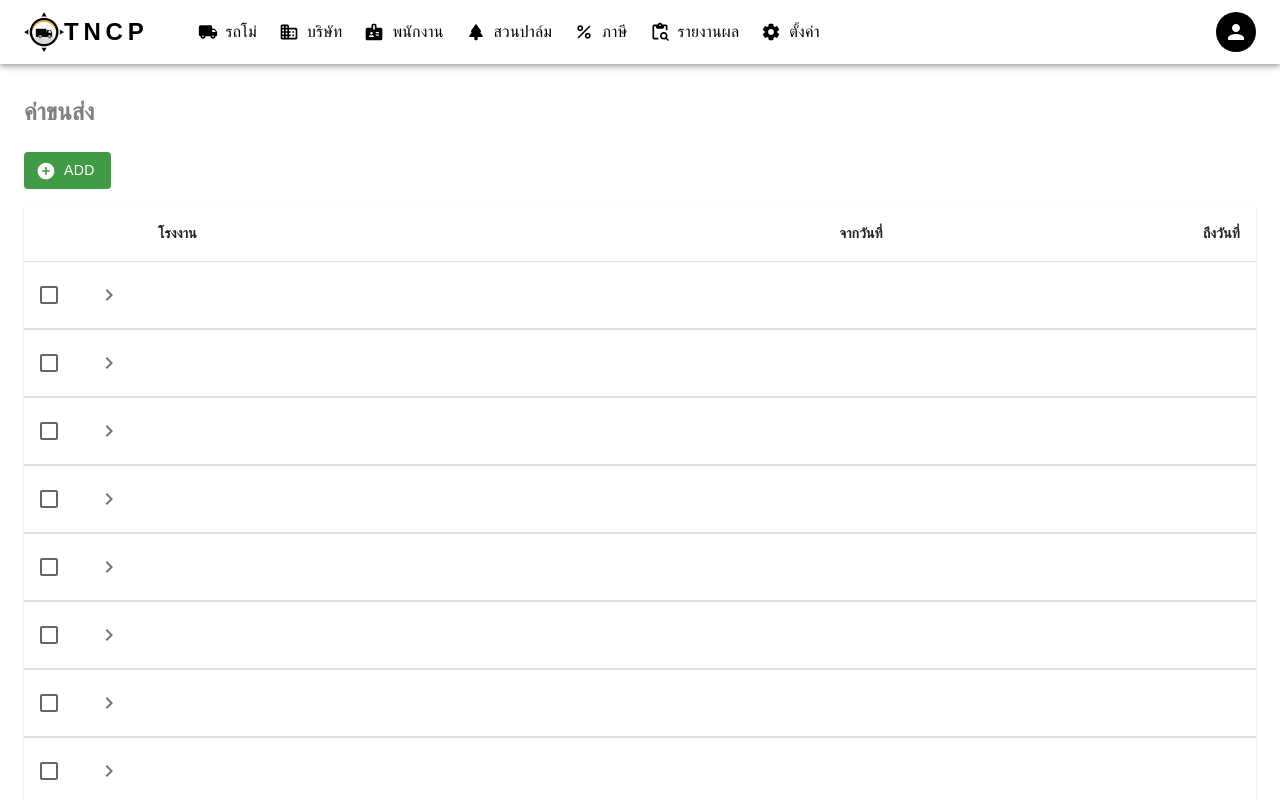
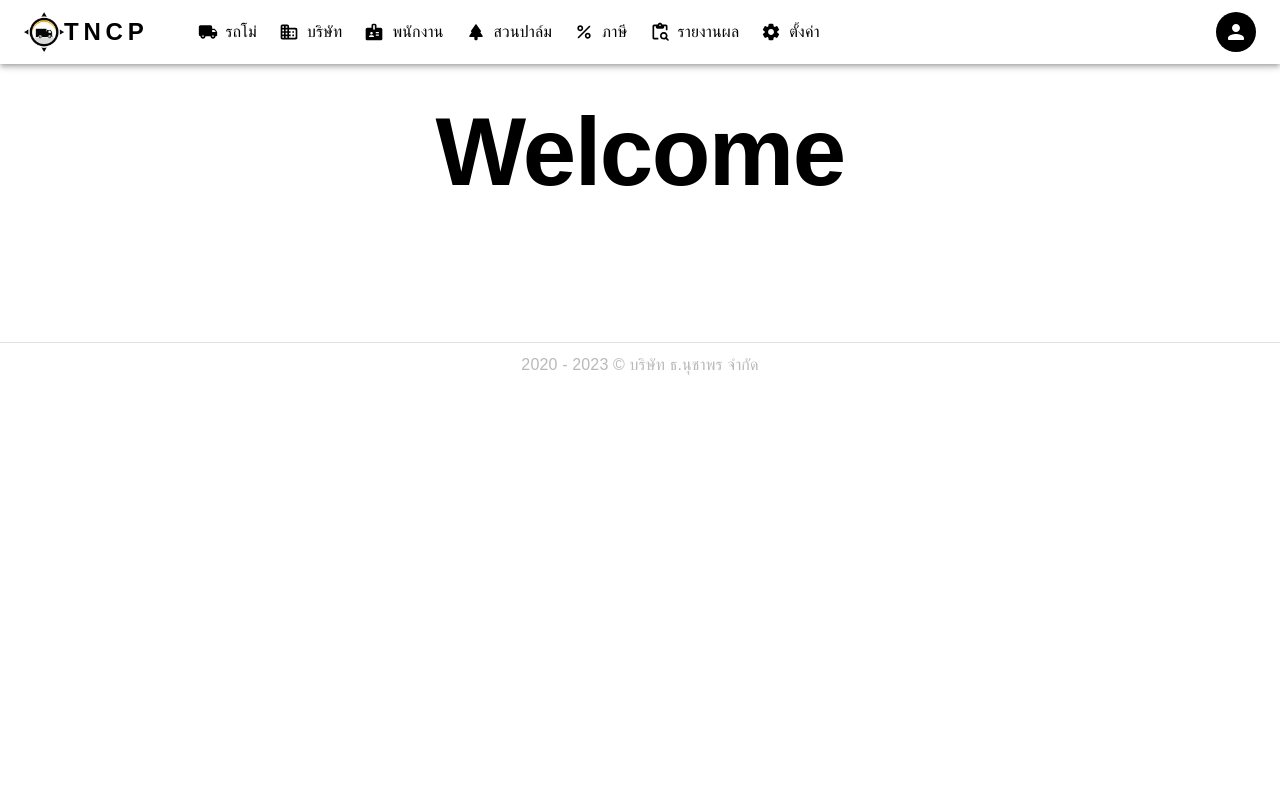
Before and after one commit to pruekk/truck-manager-frontend, a React (Create React App) app: page / in a window 1280 px wide. Shown: the top 800 px of the page. Built offline with nearby package versions, Linux system fonts and the light colour scheme.

Commit message:
Change to homepage with welcome message

```diff
--- a/src/components/homepage/HomePage.js
+++ b/src/components/homepage/HomePage.js
@@ -1,127 +1,25 @@
 import React from "react";
-import TableWithSelect from "../Tables/TableWithSelect";
 
 //Material UI
-import Button from "@mui/material/Button";
 import Container from "@mui/material/Container";
 import Grid from "@mui/material/Grid";
 import Typography from "@mui/material/Typography";
 
 //Icons
-import AddCircleRoundedIcon from "@mui/icons-material/AddCircleRounded";
 // import DriveFileRenameOutlineRoundedIcon from "@mui/icons-material/DriveFileRenameOutlineRounded";
 // import FileCopyRoundedIcon from "@mui/icons-material/FileCopyRounded";
 // import RemoveCircleRoundedIcon from "@mui/icons-material/RemoveCircleRounded";
 // import SearchRoundedIcon from "@mui/icons-material/SearchRounded";
 
-import AddTransportPriceDialog from "../dialog/AddTransportPriceDialog";
 
 function HomePage() {
-  const [openDialog, setOpenDialog] = React.useState(false);
-
-  const handleClickOpenDialog = () => {
-    setOpenDialog(true);
-  };
-
-  const handleCloseDialog = () => {
-    setOpenDialog(false);
-  };
-
   return (
     <Container sx={{ paddingTop: "2rem" }} maxWidth="xl">
-      <AddTransportPriceDialog
-        openDialog={openDialog}
-        handleClickOpenDialog={handleClickOpenDialog}
-        handleCloseDialog={handleCloseDialog}
-      />
       <Grid container spacing={2}>
-        <Grid item xs={12}>
-          <Typography
-            variant="h5"
-            gutterBottom
-            sx={{ fontWeight: 700, color: "#828080" }}
-          >
-            ค่าขนส่ง
+        <Grid item align="center" xs={12}>
+          <Typography variant="h1" gutterBottom sx={{ fontWeight: 700 }}>
+            Welcome
           </Typography>
-        </Grid>
-        <Grid item xs={12}>
-          <Grid container spacing={1}>
-            <Grid item>
-              <Button
-                disableElevation
-                variant="contained"
-                onClick={handleClickOpenDialog}
-                startIcon={<AddCircleRoundedIcon />}
-                sx={{
-                  backgroundColor: "#419b45",
-                  "&:hover": {
-                    backgroundColor: "#94da98",
-                  },
-                }}
-              >
-                Add
-              </Button>
-            </Grid>
-            {/* <Grid item>
-              <Button
-                disableElevation
-                variant="contained"
-                startIcon={<DriveFileRenameOutlineRoundedIcon />}
-                sx={{
-                  backgroundColor: "#7b7a7a",
-                  "&:hover": {
-                    backgroundColor: "#c8cccc",
-                  },
-                }}
-              >
-                Edit
-              </Button>
-            </Grid>
-            <Grid item>
-              <Button
-                disableElevation
-                variant="contained"
-                startIcon={<FileCopyRoundedIcon />}
-                sx={{
-                  backgroundColor: "#7b7a7a",
-                  "&:hover": {
-                    backgroundColor: "#c8cccc",
-                  },
-                }}
-              >
-                Copy
-              </Button>
-            </Grid>
-            <Grid item xs={3}>
-              <Button
-                disableElevation
-                fullWidth
-                variant="contained"
-                startIcon={<SearchRoundedIcon />}
-                sx={{ backgroundColor: "#e0f1ee" }}
-              >
-                Search
-              </Button>
-            </Grid>
-            <Grid item>
-              <Button
-                disableElevation
-                variant="contained"
-                startIcon={<RemoveCircleRoundedIcon />}
-                sx={{
-                  backgroundColor: "#c91e24",
-                  "&:hover": {
-                    backgroundColor: "#eb8a8d",
-                  },
-                }}
-              >
-                Delete
-              </Button>
-            </Grid> */}
-          </Grid>
-        </Grid>
-        <Grid item xs={12}>
-          <TableWithSelect />
         </Grid>
       </Grid>
     </Container>
```
